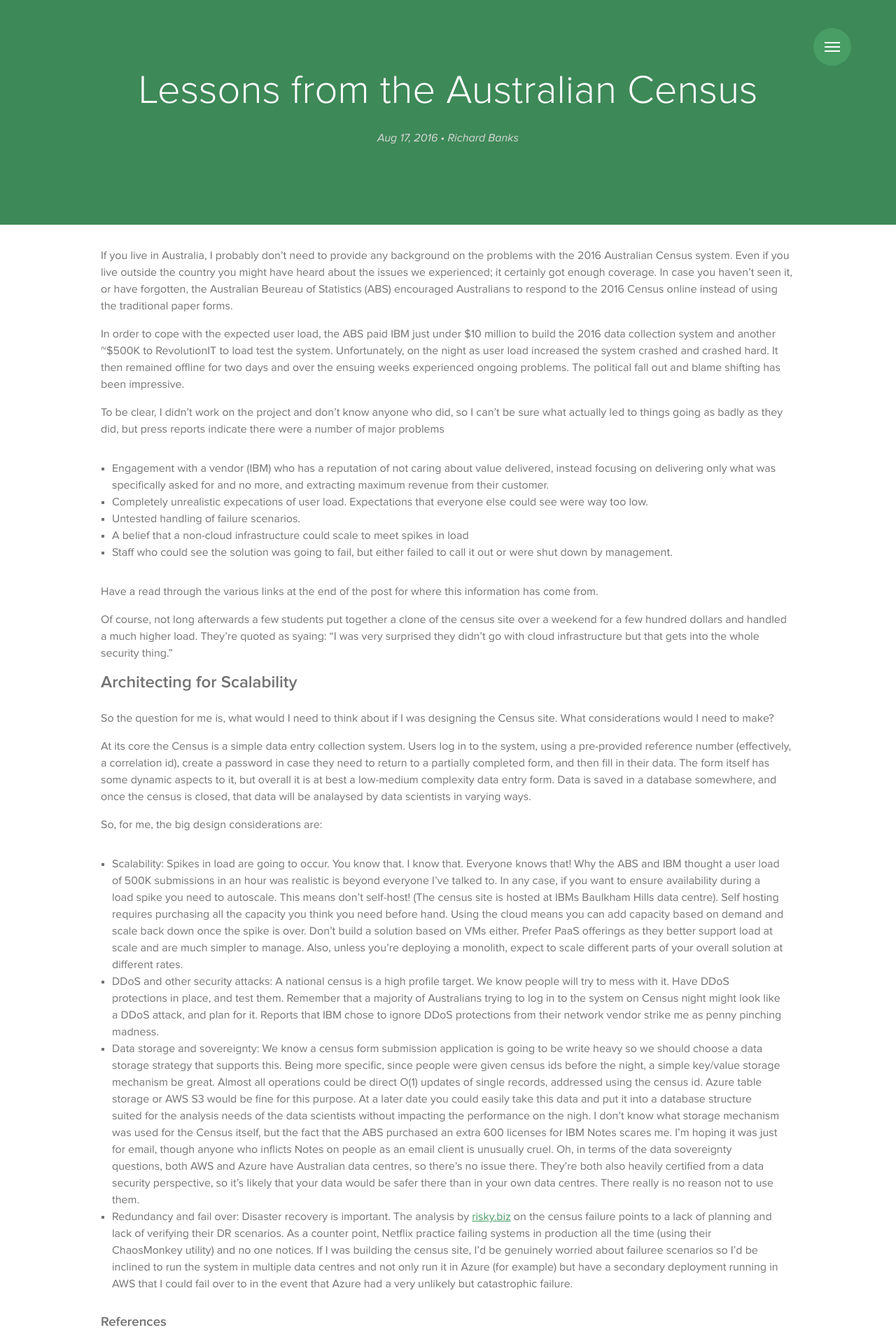
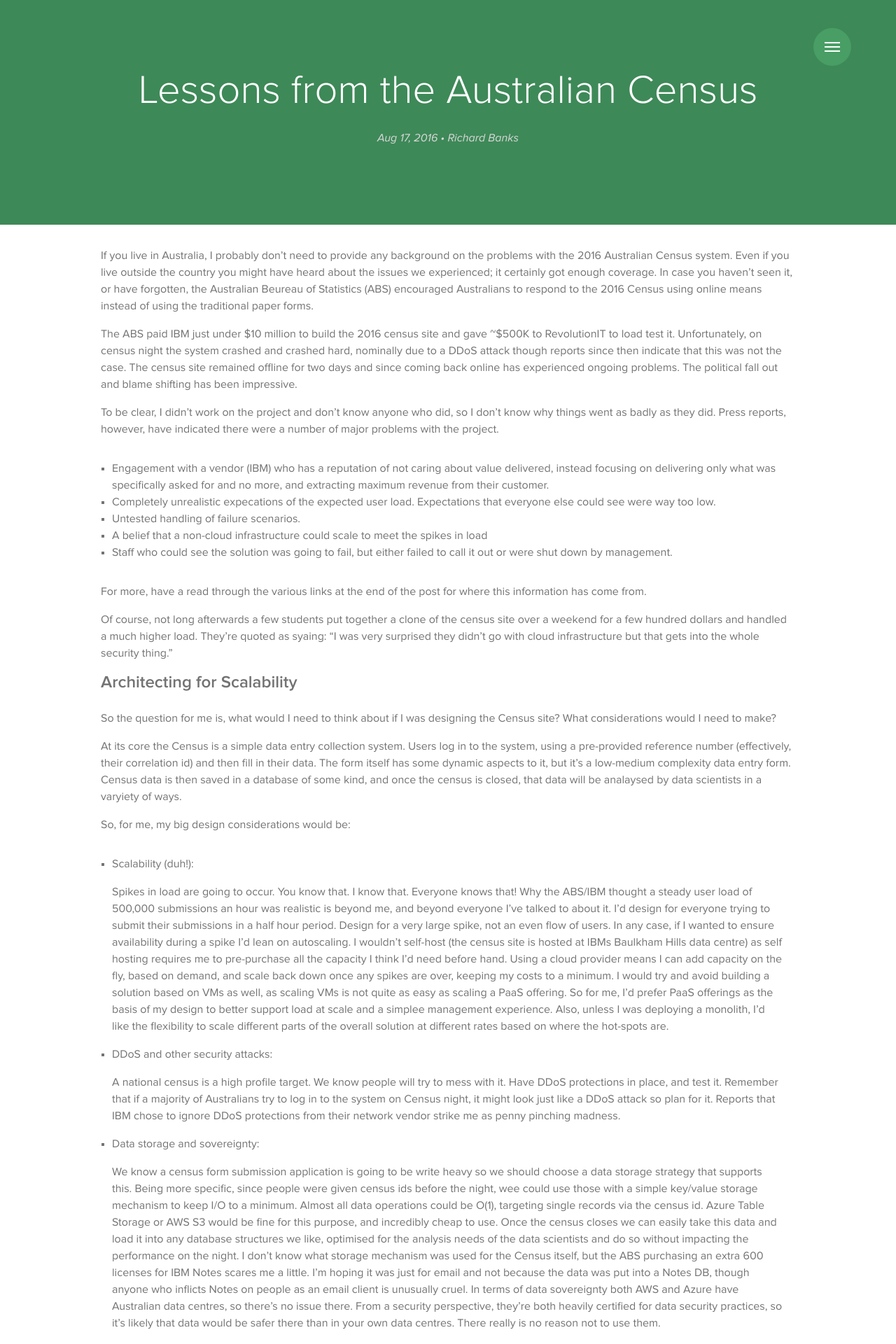
Before and after one commit to rbanks54/rbanks54.github.io, a Jekyll site: the page built from _posts/2016-08-17-lessons-from-the-census.md, in a window 1280 px wide. Shown: the top 1920 px of the page at 70% size. Built offline with Jekyll 4.4.1, drawn with Linux system fonts in a browser that asks for light colours; nearby versions of some CDN libraries; some web fonts are replaced; a style sheet for code colours, icons or effects is not loaded; some of the changed text lies outside the part shown.

Commit message:
update census post

```diff
--- a/_posts/2016-08-17-lessons-from-the-census.md
+++ b/_posts/2016-08-17-lessons-from-the-census.md
@@ -4,64 +4,78 @@ title: Lessons from the Australian Census
 date: '2016-08-17T12:00:00.000+10:00'
 author: Richard Banks
 tags:
-modified_time: '2016-08-17T12:00:00.000+10:00'
+modified_time: '2016-08-18T12:00:00.000+10:00'
 ---
 If you live in Australia, I probably don't need to provide any background on the problems with the 2016 Australian Census system. Even if you live outside the country you might have heard about the issues we experienced; it certainly got enough coverage.
-In case you haven't seen it, or have forgotten, the Australian Beureau of Statistics (ABS) encouraged Australians to respond to the 2016 Census online instead of using the traditional paper forms.
+In case you haven't seen it, or have forgotten, the Australian Beureau of Statistics (ABS) encouraged Australians to respond to the 2016 Census using online means instead of using the traditional paper forms.
 
-In order to cope with the expected user load, the ABS paid IBM just under $10 million to build the 2016 data collection system and another ~$500K to RevolutionIT to load test the system.
-Unfortunately, on the night as user load increased the system crashed and crashed hard. It then remained offline for two days and over the ensuing weeks experienced ongoing problems. The political fall out and blame shifting has been impressive.
+The ABS paid IBM just under $10 million to build the 2016 census site and gave ~$500K to RevolutionIT to load test it.
+Unfortunately, on census night the system crashed and crashed hard, nominally due to a DDoS attack though reports since then indicate that this was not the case. The census site remained offline for two days and since coming back online has experienced ongoing problems. The political fall out and blame shifting has been impressive.
 
-To be clear, I didn't work on the project and don't know anyone who did, so I can't be sure what actually led to things going as badly as they did, but press reports indicate there were a number of major problems
+To be clear, I didn't work on the project and don't know anyone who did, so I don't know why things went as badly as they did. Press reports, however, have indicated there were a number of major problems with the project.
 
  * Engagement with a vendor (IBM) who has a reputation of not caring about value delivered, instead focusing on delivering only what was specifically asked for and no more, and extracting maximum revenue from their customer.
- * Completely unrealistic expecations of user load. Expectations that everyone else could see were way too low.
+ * Completely unrealistic expecations of the expected user load. Expectations that everyone else could see were way too low.
  * Untested handling of failure scenarios.
- * A belief that a non-cloud infrastructure could scale to meet spikes in load
+ * A belief that a non-cloud infrastructure could scale to meet the spikes in load
  * Staff who could see the solution was going to fail, but either failed to call it out or were shut down by management.
 
-Have a read through the various links at the end of the post for where this information has come from.
+For more, have a read through the various links at the end of the post for where this information has come from.
 
 Of course, not long afterwards a few students put together a clone of the census site over a weekend for a few hundred dollars and handled a much higher load. They're quoted as syaing: "I was very surprised they didn’t go with cloud infrastructure but that gets into the whole security thing."
 
 
 ## Architecting for Scalability
 
-So the question for me is, what would I need to think about if I was designing the Census site. What considerations would I need to make?
+So the question for me is, what would I need to think about if I was designing the Census site? What considerations would I need to make?
 
 At its core the Census is a simple data entry collection system.
-Users log in to the system, using a pre-provided reference number (effectively, a correlation id), create a password in case they need to return to a partially completed form, and then fill in their data.
-The form itself has some dynamic aspects to it, but overall it is at best a low-medium complexity data entry form.
-Data is saved in a database somewhere, and once the census is closed, that data will be analaysed by data scientists in varying ways.
+Users log in to the system, using a pre-provided reference number (effectively, their correlation id) and then fill in their data.
+The form itself has some dynamic aspects to it, but it's a low-medium complexity data entry form.
+Census data is then saved in a database of some  kind, and once the census is closed, that data will be analaysed by data scientists in a varyiety of ways.
 
-So, for me, the big design considerations are:
- 1. Scalability:
-    Spikes in load are going to occur. You know that. I know that. Everyone knows that! Why the ABS and IBM thought a user load of 500K submissions in an hour was realistic is beyond everyone I've talked to.
-    In any case, if you want to ensure availability during a load spike you need to autoscale. This means don't self-host! (The census site is hosted at IBMs Baulkham Hills data centre). Self hosting requires purchasing all the capacity you think you need before hand. Using the cloud means you can add capacity based on demand and scale back down once the spike is over.
-    Don't build a solution based on VMs either. Prefer PaaS offerings as they better support load at scale and are much simpler to manage.
-    Also, unless you're deploying a monolith, expect to scale different parts of your overall solution at different rates.
- 2. DDoS and other security attacks:
-    A national census is a high profile target. We know people will try to mess with it. Have DDoS protections in place, and test them. Remember that a majority of Australians trying to log in to the system on Census night might look like a DDoS attack, and plan for it.
+So, for me, my big design considerations would be:
+
+1. Scalability (duh!):
+
+    Spikes in load are going to occur. You know that. I know that. Everyone knows that! Why the ABS/IBM thought a steady user load of 500,000 submissions an hour was realistic is beyond me, and beyond everyone I've talked to about it. I'd design for everyone trying to submit their submissions in a half hour period. Design for a very large spike, not an even flow of users.
+    In any case, if I wanted to ensure availability during a spike I'd lean on autoscaling. I wouldn't self-host (the census site is hosted at IBMs Baulkham Hills data centre) as self hosting requires me to pre-purchase all the capacity I think I'd  need before hand. Using a cloud provider means I can add capacity on the fly, based on demand, and scale back down once any spikes are over, keeping my costs to a minimum.
+    I would try and avoid building a solution based on VMs as well, as scaling VMs is not quite as easy as scaling a PaaS offering. So for me, I'd prefer PaaS offerings as the basis of my design to better support load at scale and a simplee management experience.
+    Also, unless I was deploying a monolith, I'd like the flexibility to scale different parts of the overall solution at different rates based on where the hot-spots are.
+
+1. DDoS and other security attacks:
+
+    A national census is a high profile target. We know people will try to mess with it. Have DDoS protections in place, and test it. Remember that if a majority of Australians try to log in to the system on Census night, it might look just like a DDoS attack so plan for it.
     Reports that IBM chose to ignore DDoS protections from their network vendor strike me as penny pinching madness.
- 3. Data storage and sovereignty:
+
+1. Data storage and sovereignty:
+
     We know a census form submission application is going to be write heavy so we should choose a data storage strategy that supports this.
-    Being more specific, since people were given census ids before the night, a simple key/value storage mechanism be great. Almost all operations could be direct O(1) updates of single records, addressed using the census id. Azure table storage or AWS S3 would be fine for this purpose.
-    At a later date you could easily take this data and put it into a database structure suited for the analysis needs of the data scientists without impacting the performance on the nigh.
-    I don't know what storage mechanism was used for the Census itself, but the fact that the ABS purchased an extra 600 licenses for IBM Notes scares me. I'm hoping it was just for email, though anyone who inflicts Notes on people as an email client is unusually cruel.
-    Oh, in terms of the data sovereignty questions, both AWS and Azure have Australian data centres, so there's no issue there. They're both also heavily certified from a data security perspective, so it's likely that your data would be safer there than in your own data centres. There really is no reason not to use them.
- 4. Redundancy and fail over:
-    Disaster recovery is important. The analysis by [risky.biz](http://risky.biz) on the census failure points to a lack of planning and lack of verifying their DR scenarios.
-    As a counter point, Netflix practice failing systems in production all the time (using their ChaosMonkey utility) and no one notices. If I was building the census site, I'd be genuinely worried about failuree scenarios so I'd be inclined to run the system in multiple data centres and not only run it in Azure (for example) but have a secondary deployment running in AWS that I could fail over to in the event that Azure had a very unlikely but catastrophic failure.
+    Being more specific, since people were given census ids before the night, wee could use those with a simple key/value storage mechanism to keep I/O to a minimum. Almost all data operations could be O(1), targeting single records via the census id. Azure Table Storage or AWS S3 would be fine for this purpose, and incredibly cheap to use.
+    Once the census closes we can easily take this data and load it into any database structures we like, optimised for the analysis needs of the data scientists and do so without impacting the performance on the night.
+    I don't know what storage mechanism was used for the Census itself, but the ABS purchasing an extra 600 licenses for IBM Notes scares me a little. I'm hoping it was just for email and not because the data was put into a Notes DB, though anyone who inflicts Notes on people as an email client is unusually cruel.
+    In terms of data sovereignty both AWS and Azure have Australian data centres, so there's no issue there. From a security perspective, they're both heavily certified for data security practices, so it's likely that data would be safer there than in your own data centres. There really is no reason not to use them.
 
+ 1. Redundancy and failover:
+
+    Disaster recovery and failover practices are critical for a high profile site such as the census. The analysis by [risky.biz](http://risky.biz) on the failure points to a lack of practice in verifying their plan-B scenarios.
+    As a counter example, Netflix practices deliberately failing their systems in production all the time (using their ChaosMonkey utility) as a way of ensuring their approaches work. If I was building the census site, I'd be considering doing the same sort of thing, and I'd also look at geo-redundancy (multiple data centres) and having a version in both Azure and AWS so that I could fail over to the second provider in the event that my primary had a (very, very unlikely) catastrophic failure.
+
+
+What would you do? Drop me a [comment on twitter](https://twitter.com/rbanks54), I'd love to know.
+
+And if you want help with scalability and performance in the work you do, or just want a second opinion, get in touch. I'd be more than happy to have a talk to you about it.
 
 ### References
 
 IBM:
+
  * [IBM's unethical behaviour](http://www.theregister.co.uk/2013/08/06/ibm_committed_ethical_transgressions_to_win_botched_project/)
  * [IBM makes meek apology for Census failre](http://www.theregister.co.uk/2016/08/11/ibm_makes_meek_apology_for_oz_censusfail_offers_no_fail_detail/)
  * [IBM's reputation at an all time low](http://www.arnnet.com.au/article/605089/ibm-reputation-an-all-time-aussie-low/)
 
 News articles about the Census failure:
+
  * [ABS site inaccessible on census night](http://www.abc.net.au/news/2016-08-09/abs-website-inaccessible-on-census-night/7711652)
  * [ABS working to rebuild trust](http://www.abc.net.au/news/2016-08-14/abs-working-to-rebuild-trust-after-census-failure-chief-says/7733234)
  * [Census miscalculated demand](http://www.news.com.au/technology/online/ibm-servers-for-australian-census-2016-miscalculated-level-of-demand-in-a-short-space-of-time/news-story/63dee596f1b541446b83afe20d0584e3)
```
Also changed, not shown: other parts of _posts/2016-08-17-lessons-from-the-census.md (+3 -4 lines).
